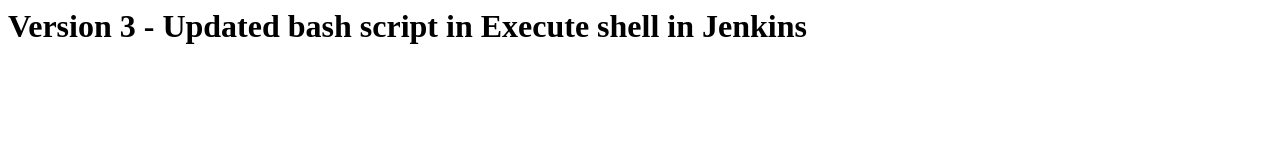
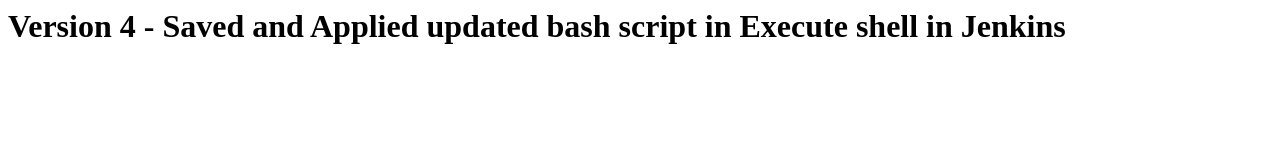
Before and after one commit to SandyDevOpsStuffs/Experiment5, a plain HTML site: page index.html in a window 1280 px wide. Drawn offline with Linux system fonts and the light colour scheme.

Commit message:
Saved and Applied updated bash script in Execute shell in Jenkins

```diff
--- a/index.html
+++ b/index.html
@@ -1 +1 @@
-<h1>Version 3 - Updated bash script in Execute shell in Jenkins</h1>
+<h1>Version 4 - Saved and Applied updated bash script in Execute shell in Jenkins</h1>
```
